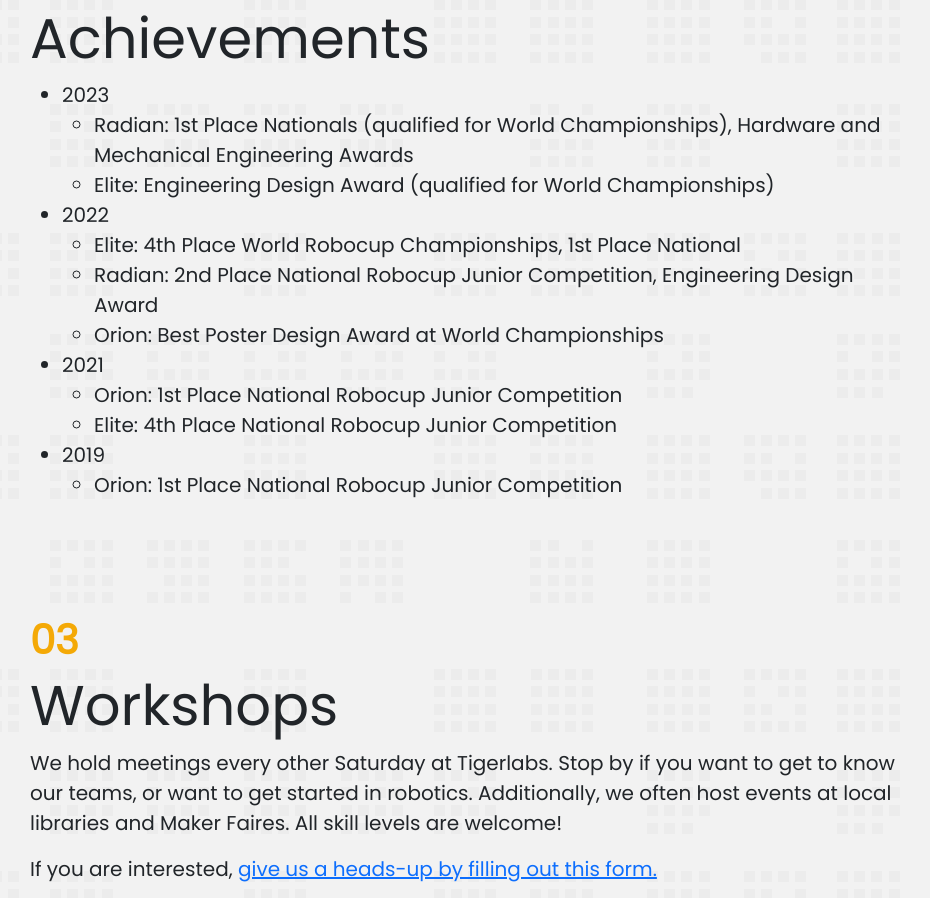
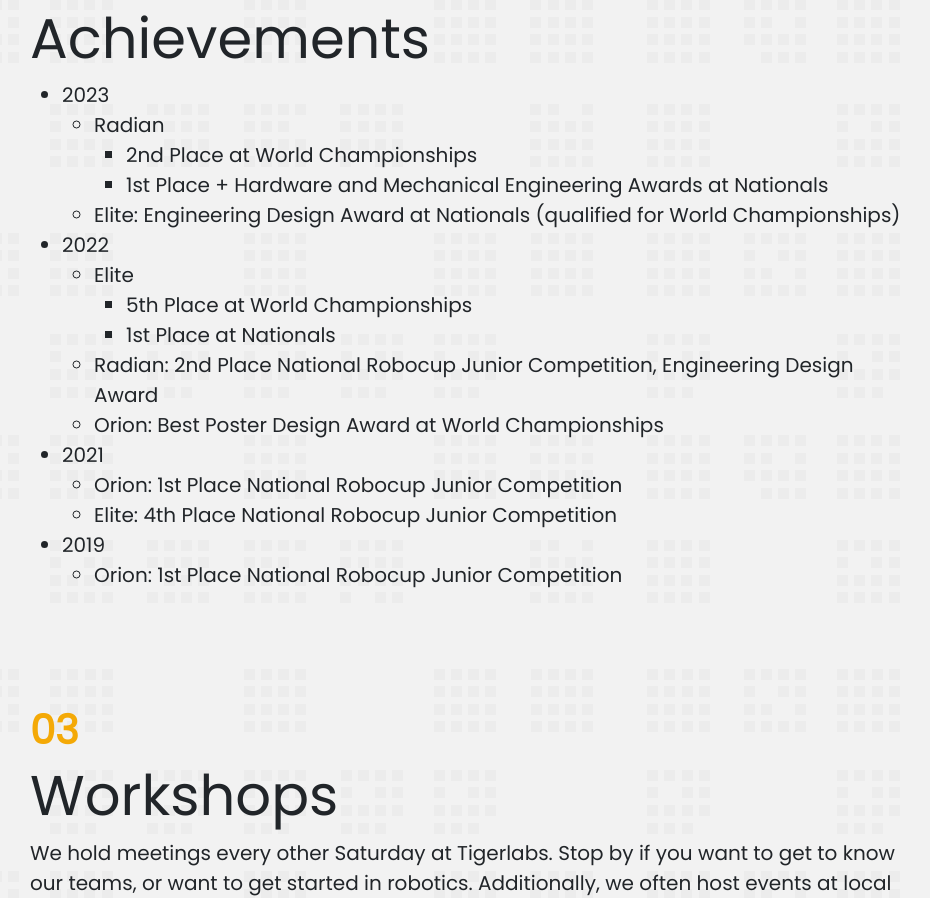
Before and after one commit to soccer-robotics/psr, a plain HTML site: page index.html in a window 1280 px wide. Shown: the part 1542-2440 px from the top of the page, without its empty margins (168-1098 px from the left). Drawn offline with nearby package versions, Linux system fonts and the light colour scheme; grey boxes are pictures that could not be loaded.

Commit message:
update results

```diff
--- a/index.html
+++ b/index.html
@@ -65,14 +65,22 @@
                 <li>
                     2023
                     <ul>
-                        <li>Radian: 1st Place Nationals (qualified for World Championships), Hardware and Mechanical Engineering Awards</li>
-                        <li>Elite: Engineering Design Award (qualified for World Championships)</li>
+                        <li>Radian</li>
+                        <ul>
+                            <li>2nd Place at World Championships</li>
+                            <li>1st Place + Hardware and Mechanical Engineering Awards at Nationals</li>
+                        </ul>
+                        <li>Elite: Engineering Design Award at Nationals (qualified for World Championships)</li>
                     </ul>
                 </li>
                 <li>
                     2022
                     <ul>
-                        <li>Elite: 4th Place World Robocup Championships, 1st Place National</li>
+                        <li>Elite</li>
+                        <ul>
+                            <li>5th Place at World Championships</li>
+                            <li>1st Place at Nationals</li>
+                        </ul>
                         <li>Radian: 2nd Place National Robocup Junior Competition, Engineering Design Award</li>
                         <li>Orion: Best Poster Design Award at World Championships</li>
                     </ul>
@@ -157,6 +165,7 @@
                                 Naveen Enock<br>
                                 Arnav Ayyalasomayajula<br>
                                 Pavan Jayaraman<br>
+                                Nimai Ponna
                             </p>
                         </div>
                     </div>
@@ -182,7 +191,8 @@
                             <p class="card-text">
                                 Burak Cebe<br>
                                 Anay Choudhari<br>
-                                Latif Tabanli
+                                Latif Tabanli<br>
+                                Tom Schlessinger
                             </p>
                         </div>
                     </div>
```
